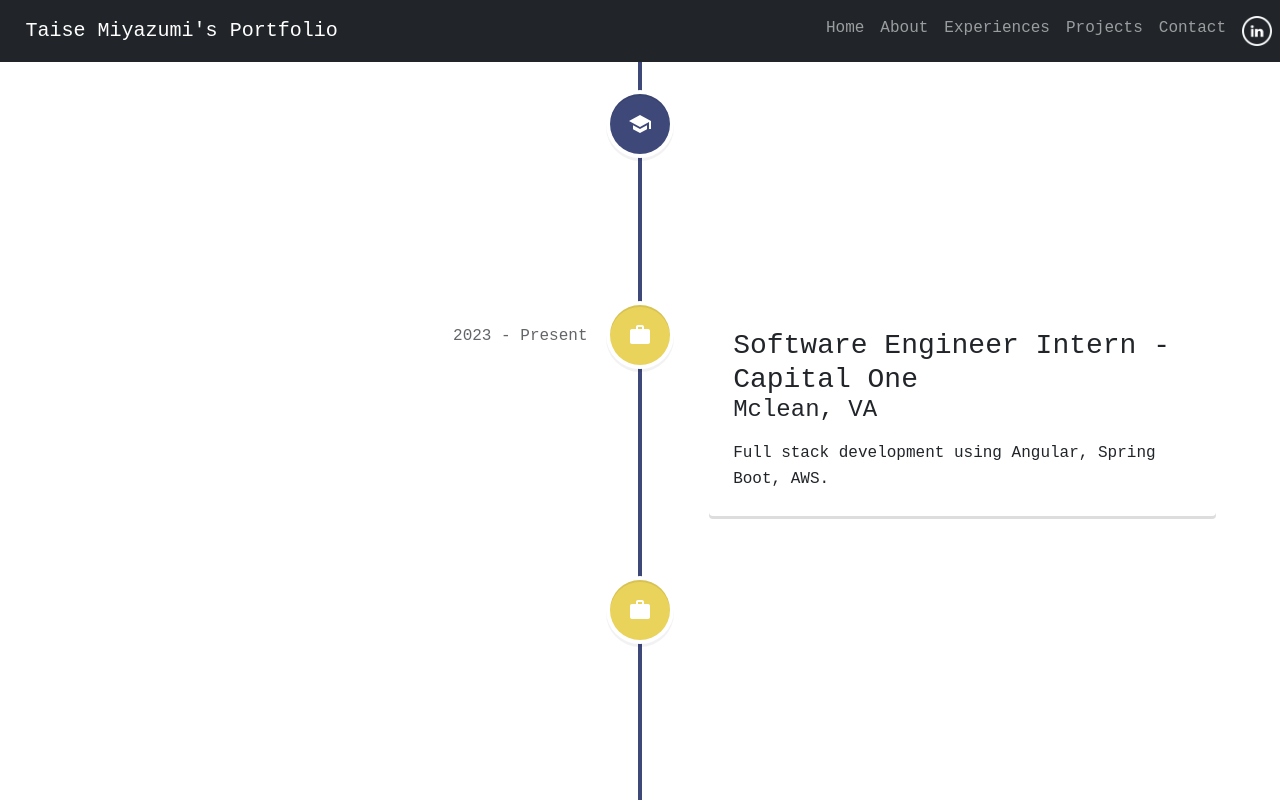
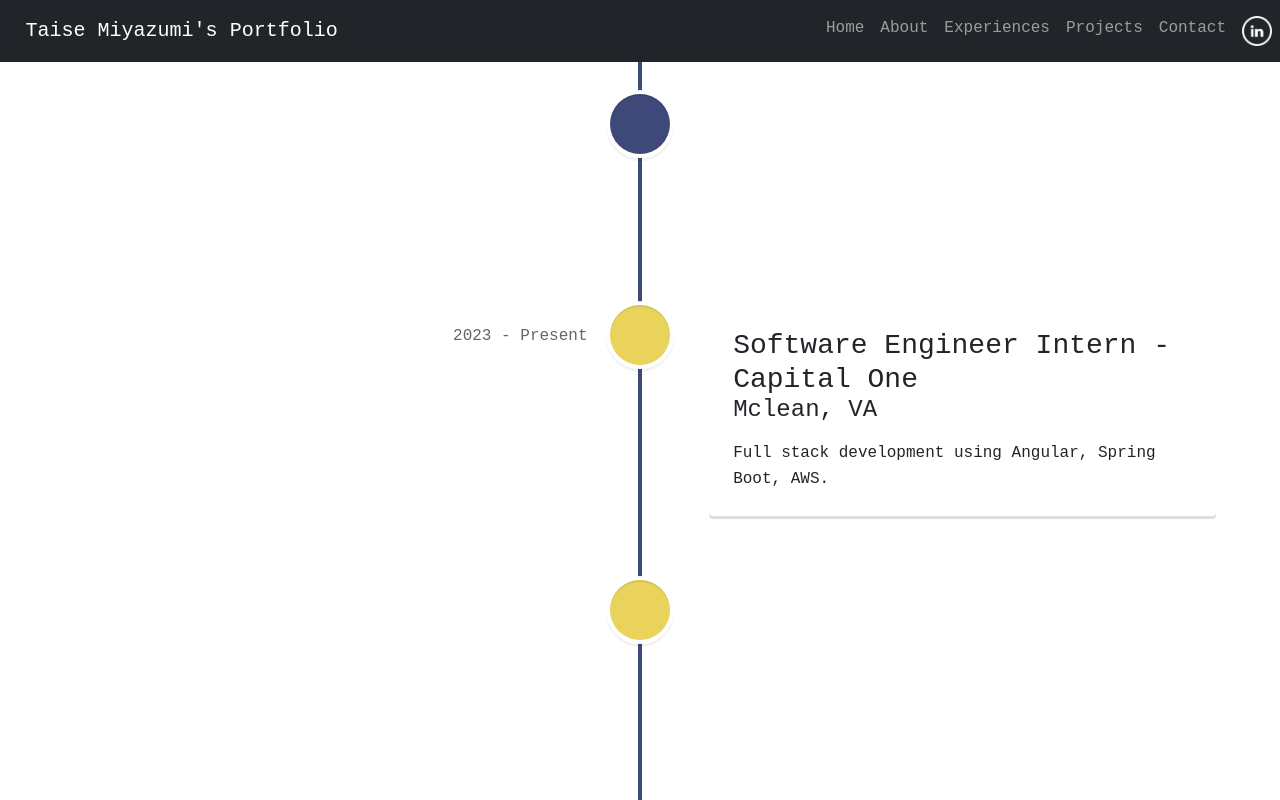
Before and after one commit to tmiyazumi/Personal-Website, a React (Create React App) app: page /experiences in a window 1280 px wide. Shown: the top 800 px of the page. Built offline with nearby package versions, Linux system fonts and the light colour scheme; the HTML template or start-up script is replaced by a standard one; what react-native would draw is missing.

Commit message:
package issues

```diff
--- a/package.json
+++ b/package.json
@@ -3,8 +3,6 @@
   "version": "0.1.0",
   "private": true,
   "dependencies": {
-    "@material-ui/core": "^4.12.4",
-    "@material-ui/icons": "^4.11.3",
     "@testing-library/jest-dom": "^5.16.5",
     "@testing-library/react": "^13.4.0",
     "@testing-library/user-event": "^13.5.0",
--- a/src/Pages/Experiences.js
+++ b/src/Pages/Experiences.js
@@ -5,8 +5,7 @@
   VerticalTimelineElement,
 } from "react-vertical-timeline-component";
 import "react-vertical-timeline-component/style.min.css";
-import SchoolIcon from "@material-ui/icons/School";
-import WorkIcon from "@material-ui/icons/Work";
+
 
 function Experiences() {
   return (
@@ -16,7 +15,7 @@
           className="vertical-timeline-element--education"
           date="2020 - Present"
           iconStyle={{ background: "#3e497a", color: "#fff" }}
-          icon={<SchoolIcon />}
+
         >
           <h3 className="vertical-timeline-element-title">
             University of Florida
@@ -32,7 +31,7 @@
           className="vertical-timeline-element--work"
           date="2023 - Present"
           iconStyle={{ background: "#e9d35b", color: "#fff" }}
-          icon={<WorkIcon />}
+
         >
           <h3 className="vertical-timeline-element-title">
             Software Engineer Intern - Capital One
@@ -47,7 +46,7 @@
           className="vertical-timeline-element--work"
           date="2022 - 2022"
           iconStyle={{ background: "#e9d35b", color: "#fff" }}
-          icon={<WorkIcon />}
+
         >
           <h3 className="vertical-timeline-element-title">
             Software Engineer Intern - Chevron Corporation
```
Also changed, not shown: 1 other file (tests, documents, lock files or other folders).
